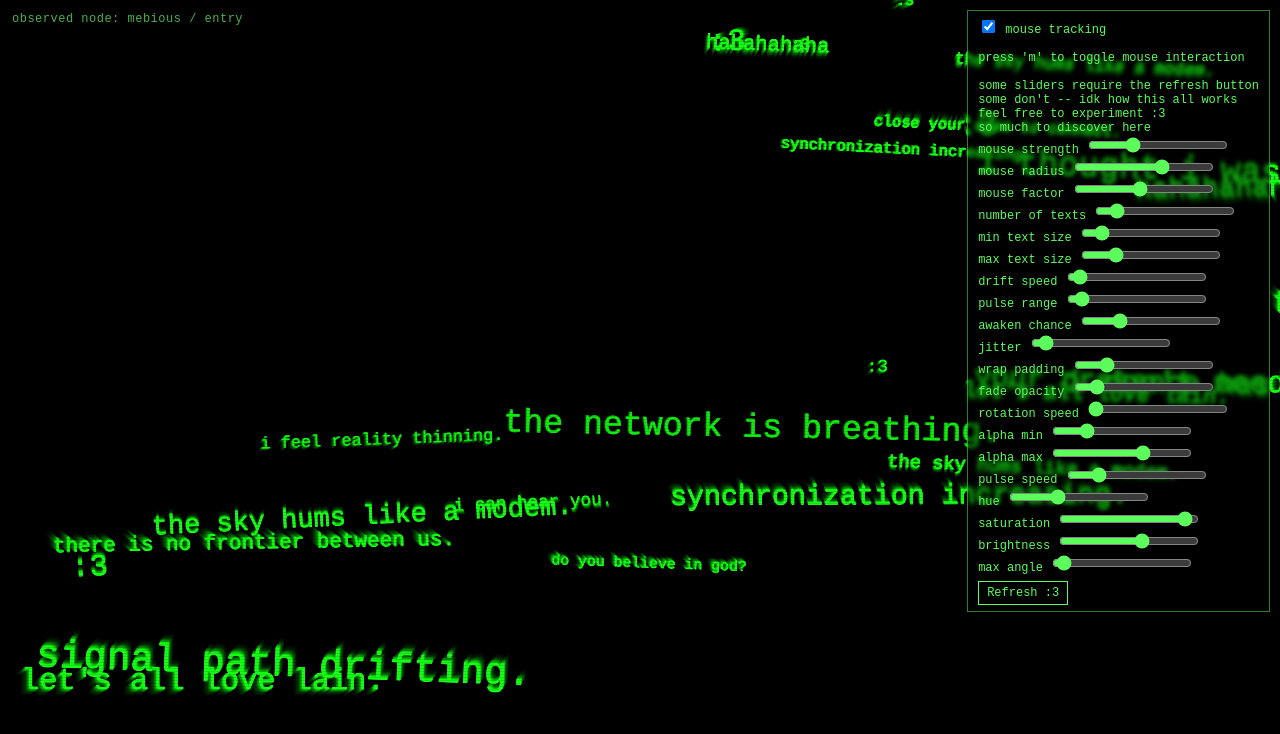
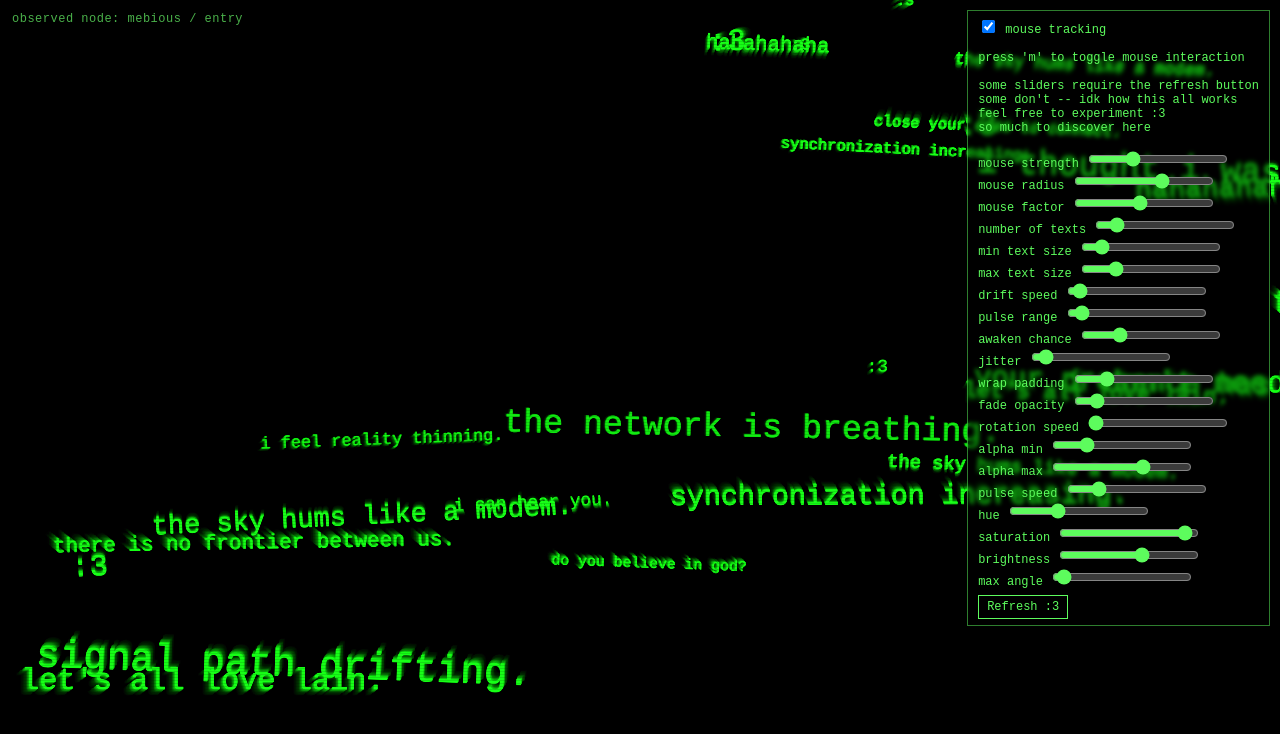
Before and after one commit to michal-jenco/lain-web, a plain HTML site: page index.html in a window 1280 px wide. Drawn offline with Linux system fonts and the light colour scheme; animation ran at ten frames a second.

Commit message:
Update index.html

```diff
--- a/index.html
+++ b/index.html
@@ -19,7 +19,7 @@
         <label>some sliders require the refresh button</label><br>
         <label>some don't -- idk how this all works</label><br>
         <label>feel free to experiment :3</label><br>
-        <label>so much to discover here</label><br>
+        <label>so much to discover here</label><br><br>
         <label>mouse strength <input type="range" id="mouseStrength" min="0" max="200" value="60"></label><br>
         <label>mouse radius <input type="range" id="mouseRadius" min="50" max="1000" value="666"></label><br>
         <label>mouse factor <input type="range" id="mouseFactor" min="0" max="500" value="234"></label><br>
```
